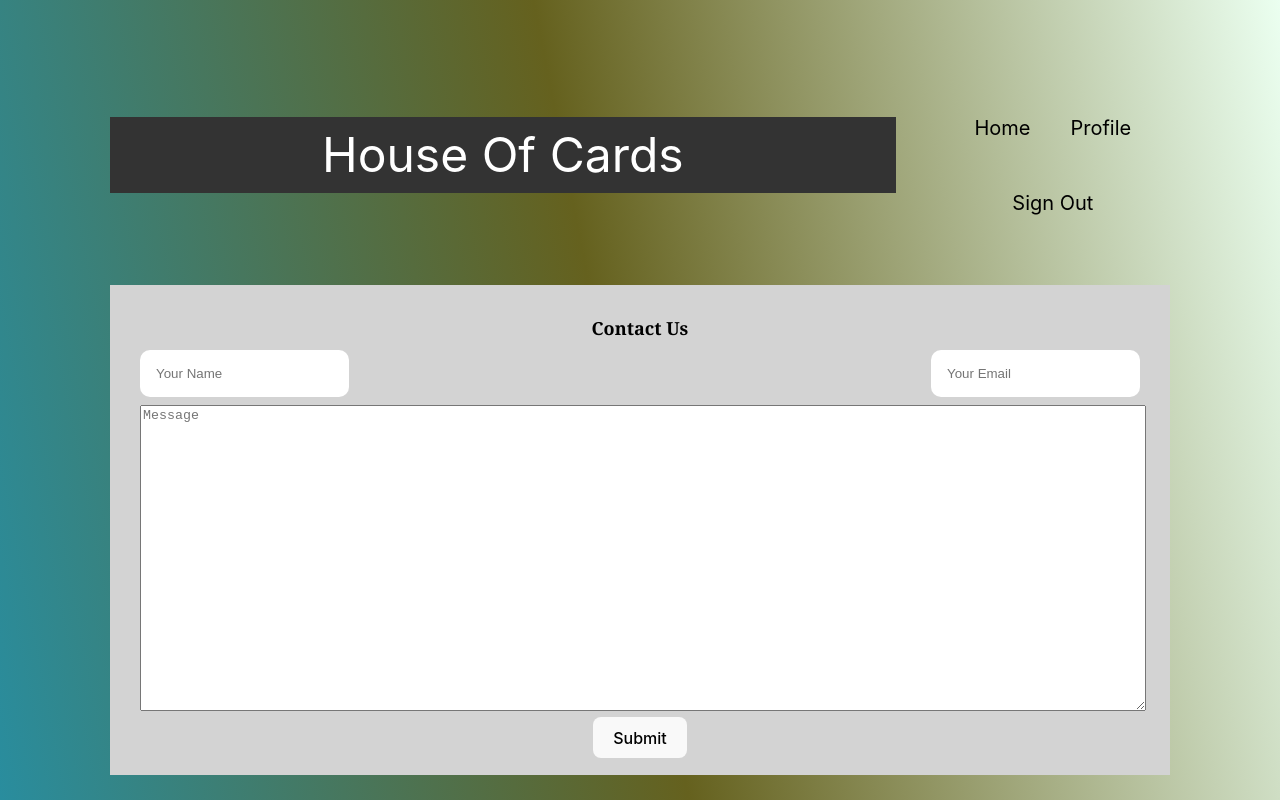
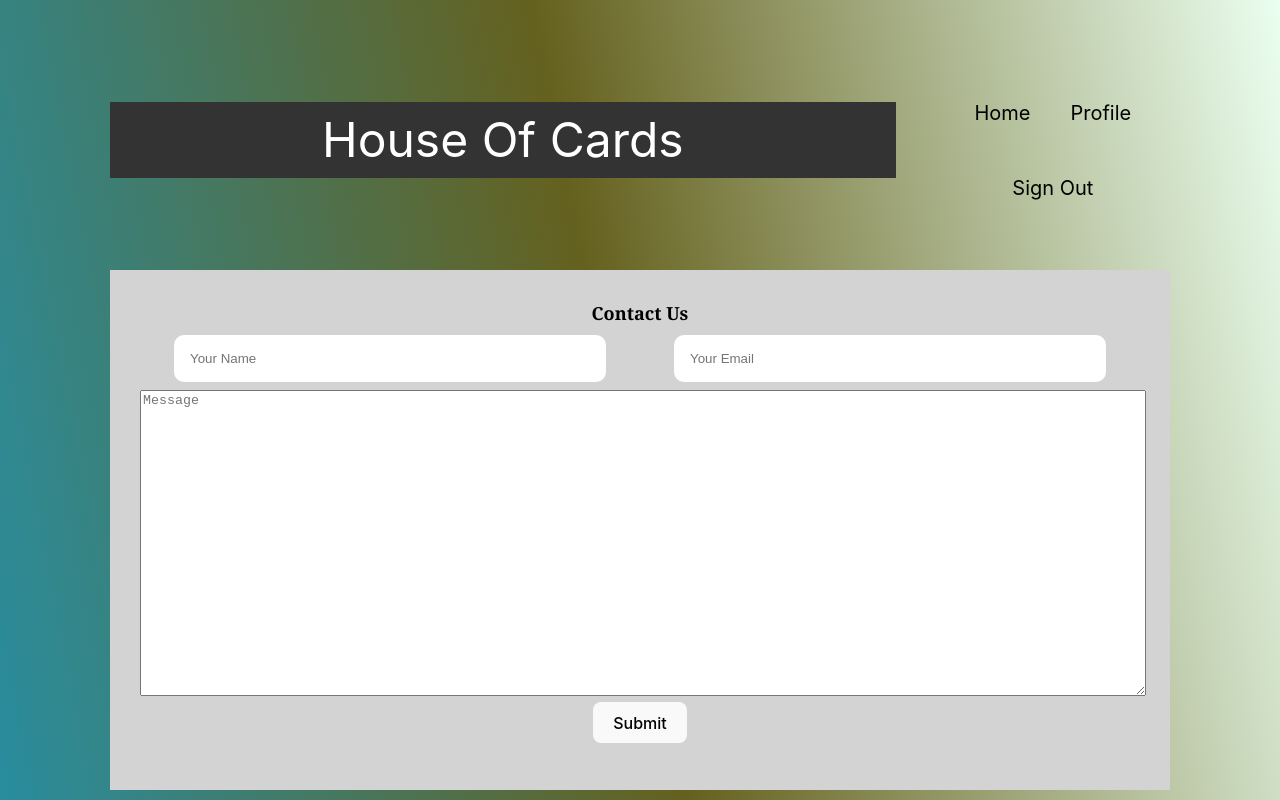
Before and after one commit to ALLHUBS-Jan-2024-Liftoff/The-Planeteers, a React (Vite) app in the folder planeteers-ui/: page /contact in a window 1280 px wide. Built offline with nearby package versions, Linux system fonts and the light colour scheme.

Commit message:
Changed submit action to use AJAX for form submission

```diff
--- a/planeteers-ui/package.json
+++ b/planeteers-ui/package.json
@@ -11,6 +11,7 @@
   },
   "dependencies": {
     "axios": "^1.7.3",
+    "jquery": "^3.7.1",
     "js-cookie": "^3.0.5",
     "mdb-react-ui-kit": "^8.0.0",
     "react": "^18.3.1",
--- a/planeteers-ui/src/App.css
+++ b/planeteers-ui/src/App.css
@@ -117,9 +117,9 @@ img{
     display: flex;
   }
 
-  .form {
+  .myForm {
     width: 1000px;
-    height: 430px;
+    height: 460px;
     align-items:stretch;
     text-align:stretch;
     padding: 30px;
@@ -131,9 +131,12 @@ img{
 
   .inforow {
     display: flex;
-    justify-content: space-between;
-    width: 1000px;
+    justify-content: space-around;
 
+  }
+
+  .inforow * {
+    width: 400px;
   }
 
 
--- a/planeteers-ui/src/pages/Contact.jsx
+++ b/planeteers-ui/src/pages/Contact.jsx
@@ -1,10 +1,41 @@
 import './Home.css'
 import { useState } from "react";
+import { useNavigate } from "react-router-dom";
 
 export default function Contact() {
+    const [responseMessage, setResponseMessage] = useState("");
+    const navigate = useNavigate();
+
+    const handleSubmit = (event) => {
+        event.preventDefault(); // Prevent default form submission
+
+        const formData = new FormData(event.target);
+
+        fetch('https://formsubmit.co/ajax/houseofcardsdevteam@gmail.com', {
+            method: 'POST',
+            body: formData,
+            headers: {
+                'Accept': 'application/json'
+            }
+        })
+        .then(response => {
+            if (response.ok) {
+                setResponseMessage('Thank you for your submission!');
+                event.target.reset();
+            } else {
+                return response.json().then(data => {
+                    throw new Error(data.error || 'An error occurred');
+                });
+            }
+        })
+        .catch(error => {
+            setResponseMessage(`Error: ${error.message}`);
+        });
+    };
+
     return (
         <div>
-            <div class = "navbar">
+            <div className="navbar">
                 <header>House Of Cards</header>
                 <ul>
                     <li>Home</li>
@@ -12,19 +43,21 @@ export default function Contact() {
                     <li>Sign Out</li>
                 </ul>
             </div>
-            <div class="form">
-            <label class="title">Contact Us</label>
-            <form action="https://formsubmit.co/houseofcardsdevteam@gmail.com" method="POST">
-                <div class="inforow">
-                <input type="text" name="name" placeholder="Your Name" required></input>
-                <input type="email" name="email" placeholder="Your Email" required></input>
+            <div className="myForm">
+                <label className="title">Contact Us</label>
+                <form onSubmit={handleSubmit}>
+                    <div className="inforow">
+                        <input type="text" name="name" placeholder="Your Name" required />
+                        <input type="email" name="email" placeholder="Your Email" required />
+                        <input type="hidden" name="_captcha" value="false" />
                     </div>
-                <div class="messagerow">
-                <textarea type="text" name="message" placeholder="Message" class="message" required></textarea>
-                <button type="submit" text="Submit">Submit</button>
+                    <div className="messagerow">
+                        <textarea name="message" placeholder="Message" className="message" required />
+                        <button type="submit">Submit</button>
                     </div>
                 </form>
+                <div id="responseMessage">{responseMessage}</div>
             </div>
         </div>
-    )
+    );
 }
```
Also changed, not shown: 1 other file (tests, documents, lock files or other folders). Lines whose indentation alone changed are shown as unchanged.
